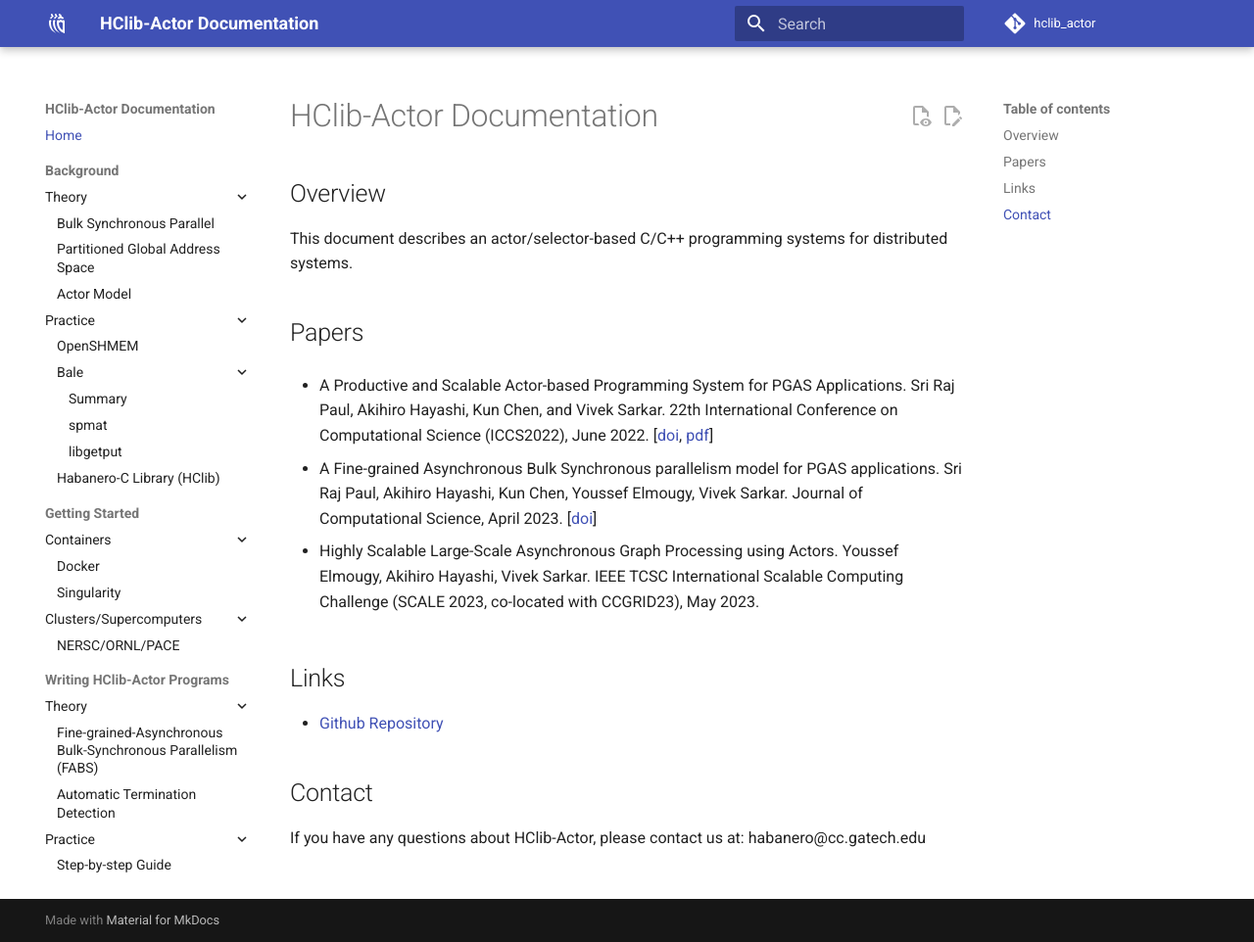
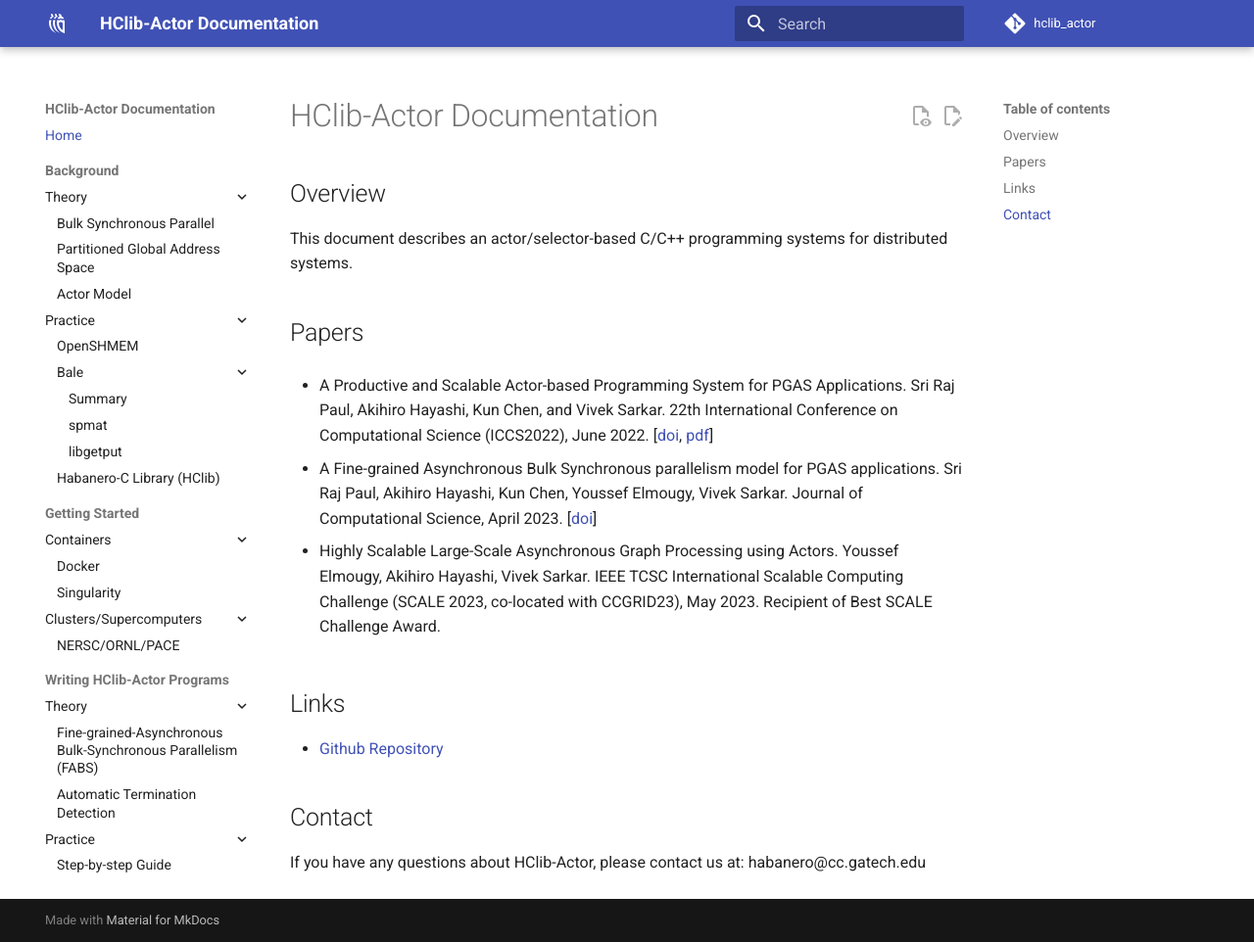
Before and after one commit to ahayashi/hclib-actor, an MkDocs documentation site: the page built from doc/markdowns/index.md, in a window 1280 px wide and 962 px high. Shown: the whole window at 98% size. Built offline with MkDocs 1.6.1 and Material for MkDocs 9.7.7, drawn with Linux system fonts in a browser that asks for light colours; comment, search, counter and statistics services are not loaded.

Commit message:
Update index.md

```diff
--- a/doc/markdowns/index.md
+++ b/doc/markdowns/index.md
@@ -9,7 +9,7 @@ This document describes an actor/selector-based C/C++ programming systems for di
 
 * A Fine-grained Asynchronous Bulk Synchronous parallelism model for PGAS applications. Sri Raj Paul, Akihiro Hayashi, Kun Chen, Youssef Elmougy, Vivek Sarkar. Journal of Computational Science, April 2023. [[doi](https://doi.org/10.1016/j.jocs.2023.102014)]
 
-* Highly Scalable Large-Scale Asynchronous Graph Processing using Actors. Youssef Elmougy, Akihiro Hayashi, Vivek Sarkar. IEEE TCSC International Scalable Computing Challenge (SCALE 2023, co-located with CCGRID23), May 2023.
+* Highly Scalable Large-Scale Asynchronous Graph Processing using Actors. Youssef Elmougy, Akihiro Hayashi, Vivek Sarkar. IEEE TCSC International Scalable Computing Challenge (SCALE 2023, co-located with CCGRID23), May 2023. Recipient of Best SCALE Challenge Award.
 
 ## Links
 
```
